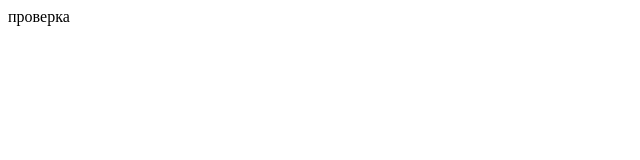
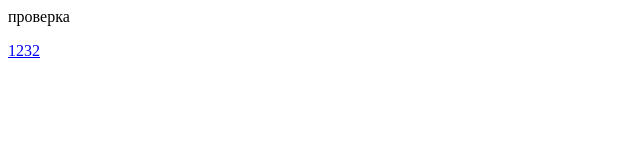
Before and after one commit to vk-skycl/vk-skycl.github.io, a plain HTML site: page index.html in a window 1280 px wide. Shown: the full height of the page, 0-640 px from the left. Drawn offline with Linux system fonts and the light colour scheme.

Commit message:
Update index.html

```diff
--- a/index.html
+++ b/index.html
@@ -1 +1,4 @@
 проверка
+
+
+<p><a href="https://vk-skycl.github.io/vk_app/">1232</a></p>
```
